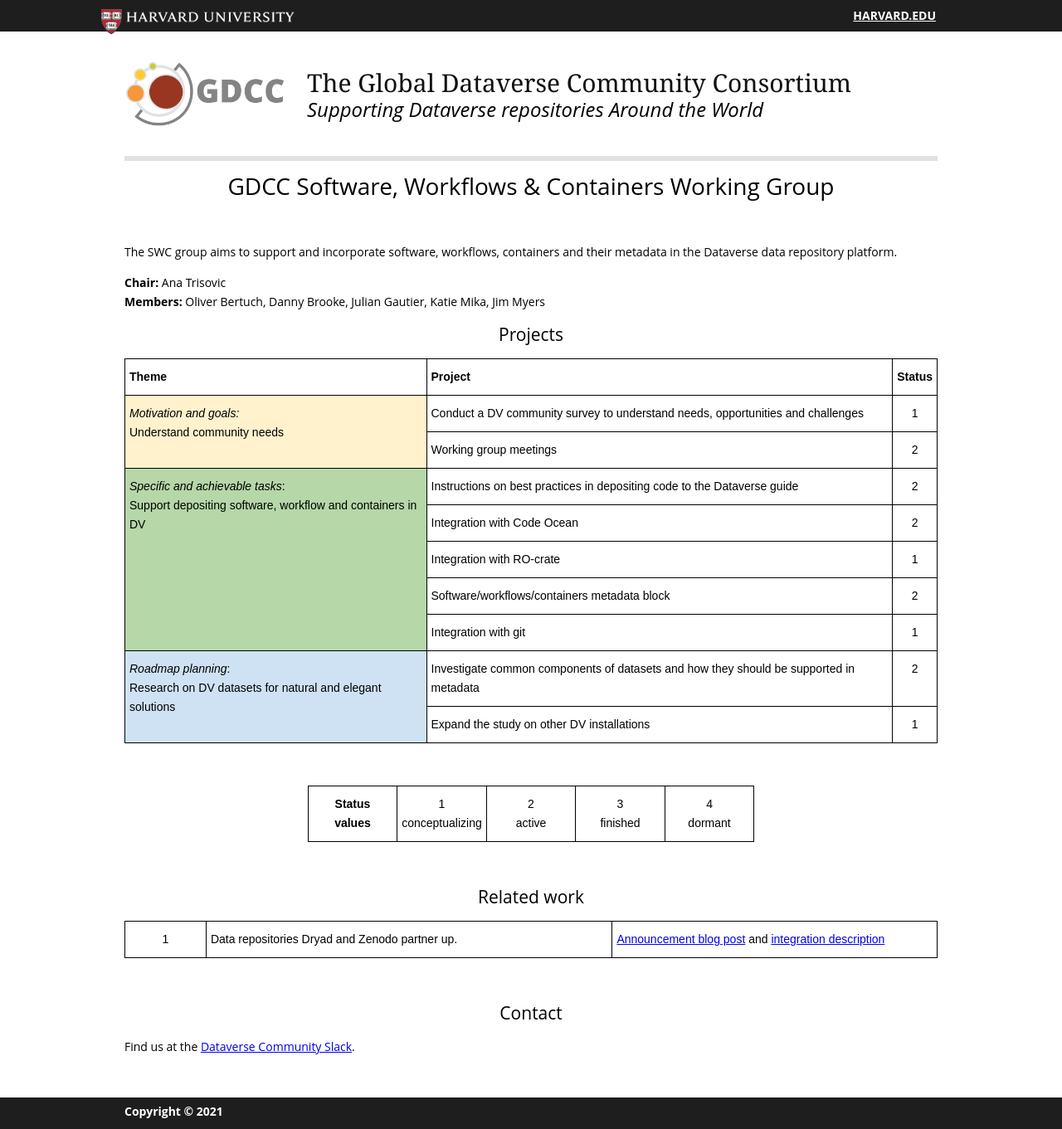
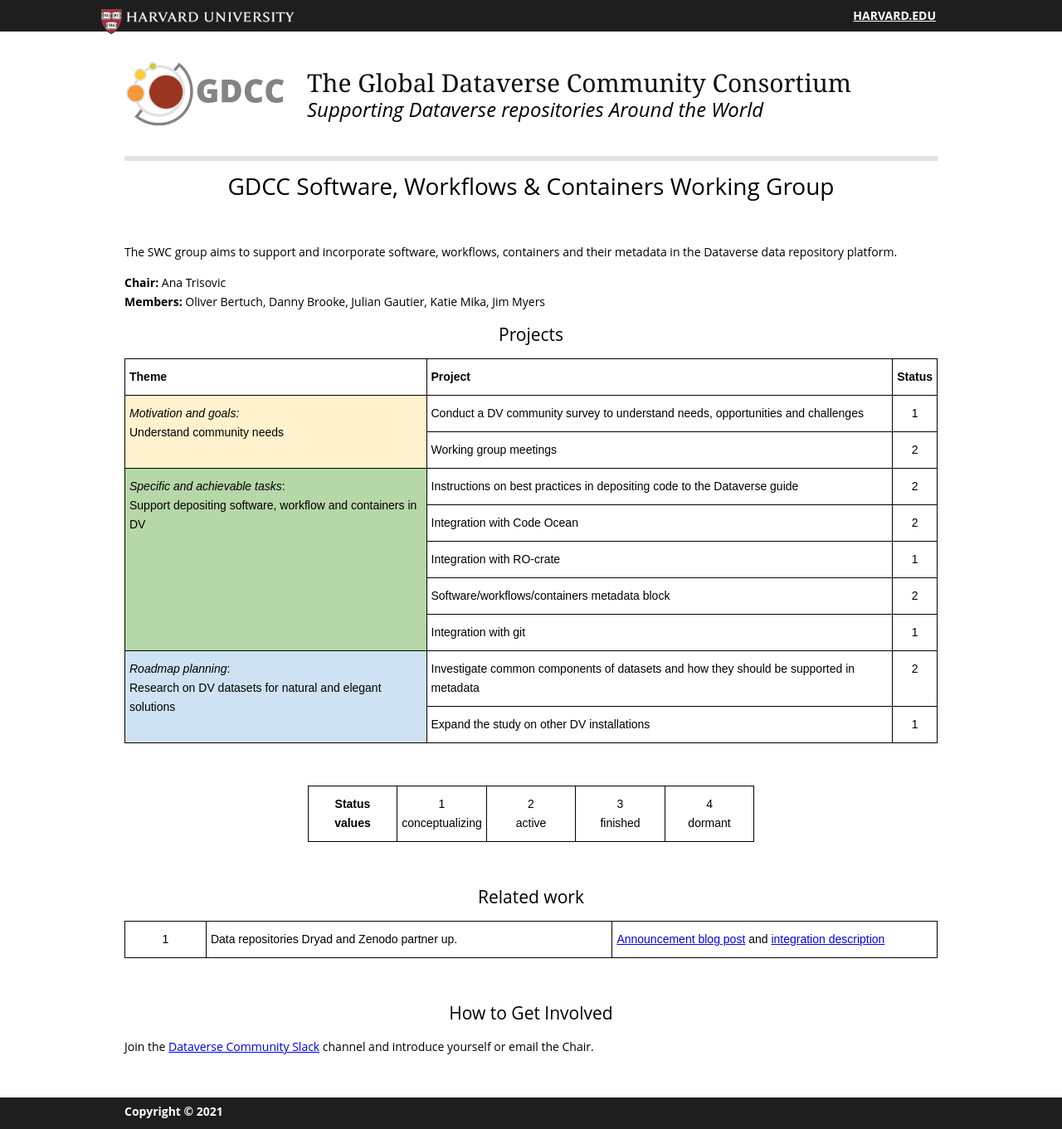
Before and after one commit to gdcc/swc.gdcc.io, a Jekyll site: the page built from index.md, in a window 1280 px wide. Shown: the whole page at 83% size. Built offline with Jekyll 4.4.1, drawn with Linux system fonts in a browser that asks for light colours; our own code applies the rules of GitHub Pages for plain Markdown files.

Commit message:
small update

```diff
--- a/index.md
+++ b/index.md
@@ -87,6 +87,6 @@ The SWC group aims to support and incorporate software, workflows, containers an
 </table>
 
 <br>
-<h2> Contact </h2>
+<h2>How to Get Involved</h2>
 
-Find us at the [Dataverse Community Slack](dataversecommunity.slack.com).
+Join the [Dataverse Community Slack](dataversecommunity.slack.com) channel and introduce yourself or email the Chair.
```
